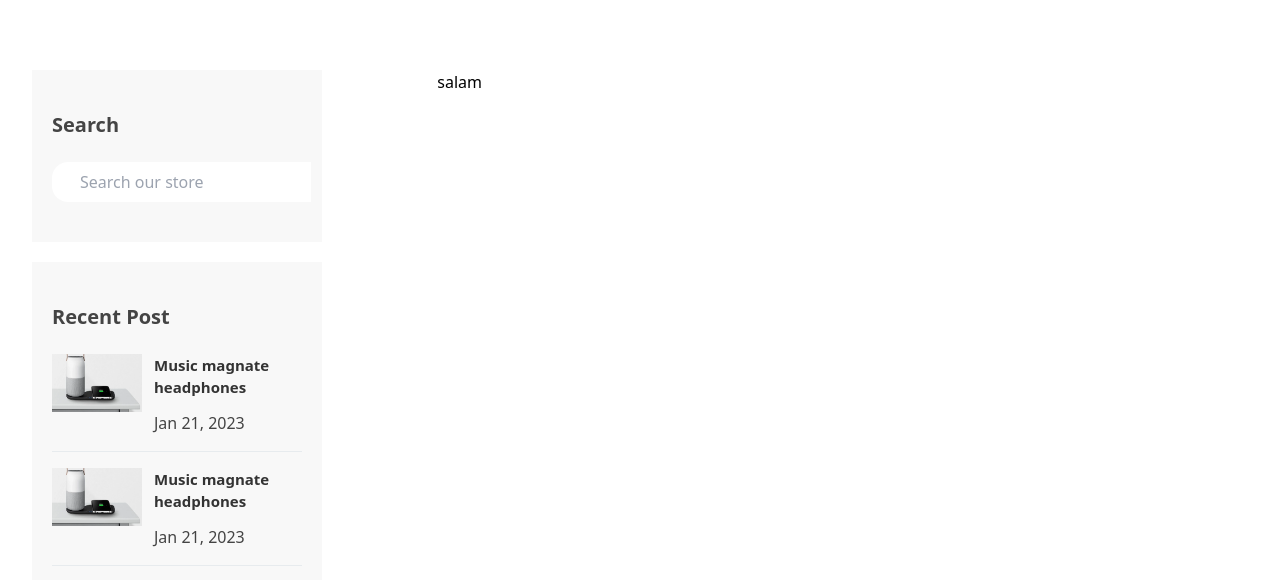
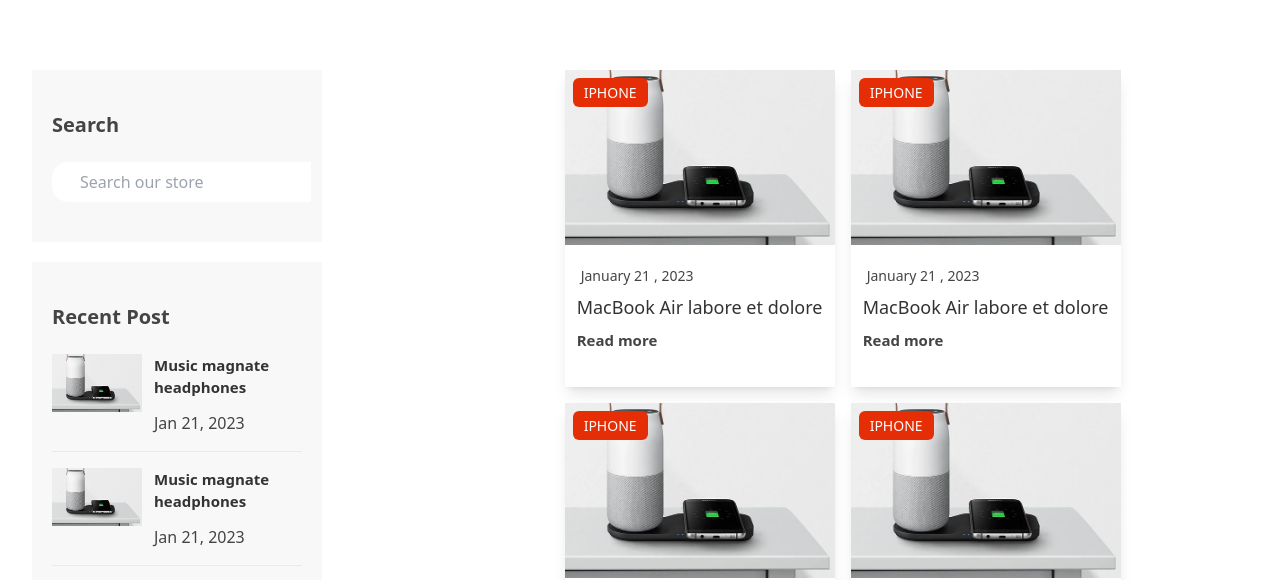
Before and after one commit to shumalov0/drou-mobile-store, a React (Create React App) app: page /blog in a window 1280 px wide. Shown: the part 342-922 px from the top of the page. Built offline with nearby package versions, Linux system fonts and the light colour scheme.

Commit message:
blog page complete

```diff
--- /dev/null
+++ b/src/components/BlogUi/BlogCardMain.jsx
@@ -0,0 +1,45 @@
+import React from "react";
+import { Link } from "react-router-dom";
+import BlogImg from "../../Assets/Image/blogimg.webp";
+
+const BlogCardMain = () => {
+  return (
+    <div className="flex flex-col max-w-[270px] items-center shadow-lg pb-4 relative overflow-hidden group">
+    <div className="relative overflow-hidden group">
+        <div className="imgCategory bg-my_orange text-my_white  px-[11px] py-[4px] absolute  top-2 left-2 rounded-[6px] text-[14px] z-50 ">
+            IPHONE
+        </div>
+      <img
+        src={BlogImg}
+        className="imgBox relative transition-all duration-500 group-hover:scale-110 ease-in-out"
+        alt="img"
+      />
+    </div>
+      <div className="blogText w-full  py-5 relative px-3">
+        <div className="date flex items-center gap-1">
+          <i className="fa-regular fa-calendar text-[14px] text-my_gray_Text"></i>
+          <span className="text-[14px] text-my_gray_Text">January 21</span>
+          <span className="text-[14px] text-my_gray_Text">, 2023</span>
+        </div>
+        <div className="blogTextTitle py-2">
+          <h3 className="text-[18px] text-my_darkgray_Text">
+            MacBook Air labore et dolore
+          </h3>
+        </div>
+        <div className="flex items-center gap-4">
+            <Link
+              className="font-semibold hover:text-my_orange transition-all duration-300 text-my_gray_Text text-[15px]"
+              to="/blogdetail "
+            >
+              Read more
+            </Link>
+            <span>
+              <i class="fa-solid fa-right-long text-my_orange text-[12px] cursor-pointer"></i>
+            </span>
+          </div>
+      </div>
+    </div>
+  );
+};
+
+export default BlogCardMain;
--- a/src/components/HomeUi/ProductCard.jsx
+++ b/src/components/HomeUi/ProductCard.jsx
@@ -1,11 +1,14 @@
-import React from 'react'
-import iphoneLarge from "../../Assets/Image/iphone-large.webp"
+import React from "react";
+import iphoneLarge from "../../Assets/Image/iphone-large.webp";
 
 const ProductCard = () => {
   return (
-    <div className='flex flex-col max-w-[270px] items-center shadow-lg pb-4 relative overflow-hidden group'>
-      <div className="imgBox relative">
-        <img src={iphoneLarge} className='transition-all duration-500  group-hover:scale-110 ease-in-out' alt="imgPhone" />
+    <div className="flex flex-col max-w-[270px] items-center shadow-lg pb-4 relative overflow-hidden group">
+      <img
+        src={iphoneLarge}
+        className="transition-all duration-500  group-hover:scale-110 ease-in-out"
+        alt="imgPhone"
+      />
 
       <div className="iconBox flex items-center gap-3 justify-center absolute bottom-1 left-[20%] opacity-0 group-hover:opacity-100 transition-opacity duration-300">
         <div className="addWish h-[40px] w-[40px] flex items-center justify-center bg-my_gray_Text hover:bg-my_orange cursor-pointer rounded-[100%]">
@@ -18,17 +21,31 @@ const ProductCard = () => {
           <i className="text-my_white fa-solid fa-signal"></i>
         </div>
       </div>
-      </div>
-      <div className="cardText flex flex-col items-center relative overflow-hidden">
-        <h5 className="title text-[18px] text-my_gray_Text">
-          DroSafe Charger
-        </h5>
+
+      <div className="cardText flex flex-col w-full items-center relative overflow-hidden">
+        <h5 className="title text-[18px] text-my_gray_Text">DroSafe Charger</h5>
         <div className="price">
-          <span className='text-my_orange font-bold text-[18px]'>$55.00</span>
+          <span className="text-my_orange font-bold text-[18px]">$55.00</span>
         </div>
       </div>
     </div>
-  )
-}
+  );
+};
 
-export default ProductCard
+export default ProductCard;
+// export default class Car {
+//   constructor(brand, motor, color) {
+//     this._brand = brand;
+//     this._motor = motor;
+//     this._color = color;
+//   }
+
+//   static get [Symbol.species]() {
+//     return this;
+//   }
+
+//   cloneCar() {
+//     const ModelCar = this.constructor[Symbol.species];
+//     return new ModelCar();
+//   }
+// }
--- a/src/components/pages/Blog.jsx
+++ b/src/components/pages/Blog.jsx
@@ -1,6 +1,7 @@
 import React from 'react'
 import BreadCumb from '../HomeUi/BreadCumb'
 import Search from '../HomeUi/Search'
+import BlogCardMain from '../BlogUi/BlogCardMain'
 import RecentCard from '../BlogUi/RecentCard'
 const Blog = () => {
   return (
@@ -34,7 +35,18 @@ const Blog = () => {
 
           </div>
           <div className="main flex-[2]">
-            salam
+            <div className="blogCardList flex flex-wrap gap-4 items-center justify-center">
+
+           <BlogCardMain/>
+           <BlogCardMain/>
+           <BlogCardMain/>
+           <BlogCardMain/>
+           <BlogCardMain/>
+           <BlogCardMain/>
+           <BlogCardMain/>
+           <BlogCardMain/>
+           <BlogCardMain/>
+            </div>
           </div>
       </div>
 
```
Lines whose indentation alone changed are shown as unchanged.
